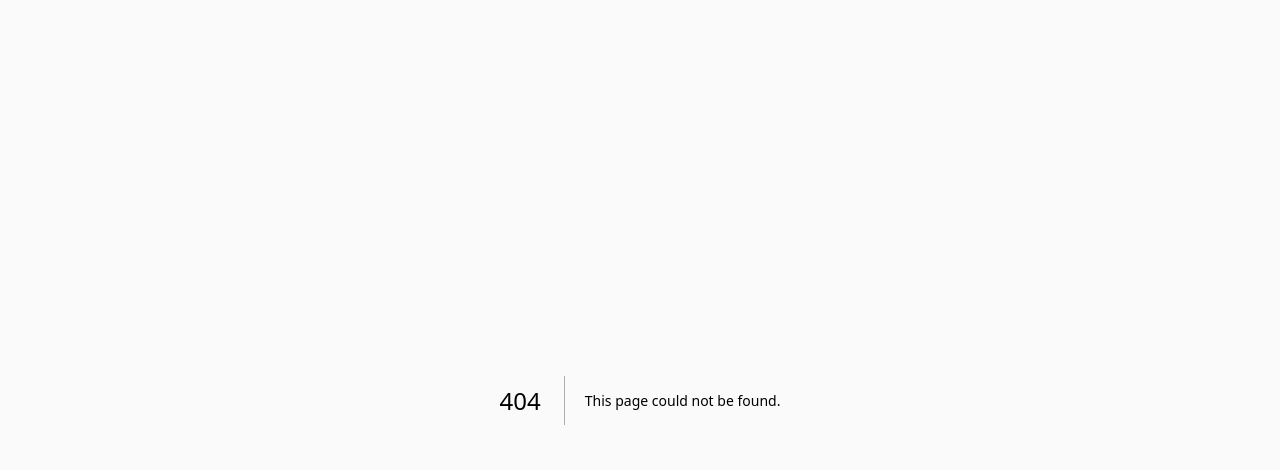
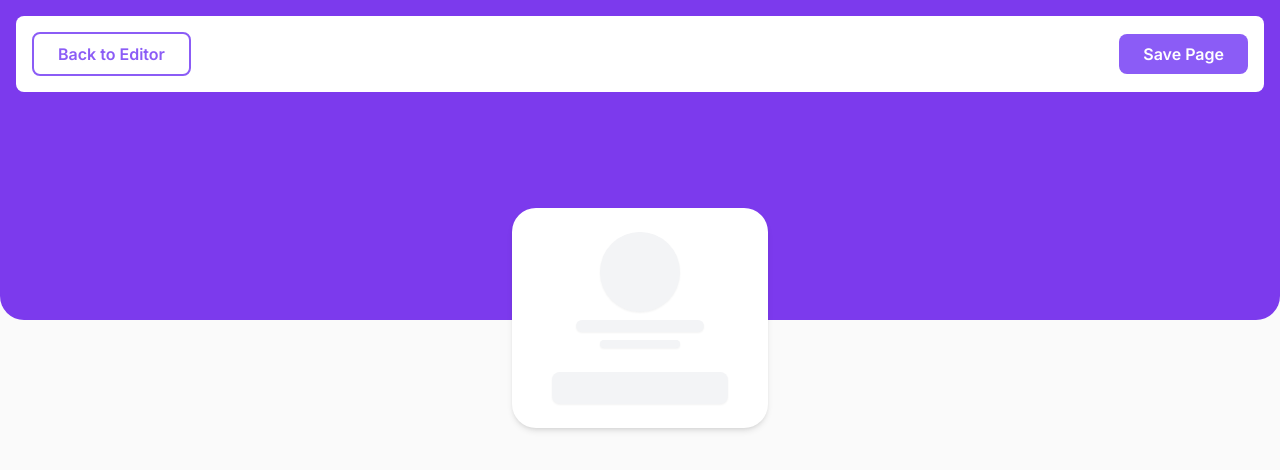
Before and after one commit to Joksa132/link-sharing-app, a Next.js app: page /preview in a window 1280 px wide. Before the commit this address had no page. Shown: the top 470 px of the page. Built offline with nearby package versions, Linux system fonts and the light colour scheme.

Commit message:
create page preview

```diff
--- /dev/null
+++ b/app/preview/page.tsx
@@ -0,0 +1,106 @@
+"use client";
+
+import { ProfileContext } from "@/components/context/ProfileContext";
+import {
+  AvatarSkeleton,
+  EmailSkeleton,
+  LinkSkeleton,
+  NameSkeleton,
+} from "@/components/skeletons";
+import { FaArrowRight } from "react-icons/fa6";
+import { getButtonIcon } from "@/utils/getButtonIcon";
+import Image from "next/image";
+import Link from "next/link";
+import { useContext } from "react";
+import { enqueueSnackbar } from "notistack";
+import { getButtonColor } from "@/utils/getButtonColor";
+
+export default function Preview() {
+  const { links, profileDetails } = useContext(ProfileContext);
+  const fullName = `${profileDetails.firstName} ${profileDetails.lastName}`;
+
+  const handleSavePage = async () => {
+    try {
+      const response = await fetch("/api/page", {
+        method: "POST",
+        body: JSON.stringify({
+          links,
+          profileDetails,
+        }),
+      });
+
+      if (response.ok) {
+        const responseData = await response.json();
+        enqueueSnackbar("Successfully saved this page", { variant: "success" });
+      }
+    } catch (error) {
+      console.log(error);
+    }
+  };
+
+  return (
+    <div className="h-screen w-screen relative">
+      <div className="h-80 bg-violet-600 rounded-b-3xl p-4">
+        <header className="bg-white p-4 flex justify-between items-center rounded-lg">
+          <Link
+            href={"/profile/links"}
+            className="border-[2px] border-violet-500 py-2 px-6 rounded-lg text-violet-500 font-semibold"
+          >
+            Back to Editor
+          </Link>
+          <button
+            onClick={handleSavePage}
+            className="bg-violet-500 py-2 px-6 text-white rounded-lg font-semibold"
+          >
+            Save Page
+          </button>
+        </header>
+      </div>
+      <div className="flex items-center justify-center relative">
+        <div className="bg-white shadow-md absolute rounded-3xl flex flex-col gap-2 py-6 px-10 -top-28 items-center">
+          {profileDetails.avatar ? (
+            <Image
+              className="h-20 w-20 rounded-full"
+              src={profileDetails.avatar}
+              alt="User's avatar"
+            />
+          ) : (
+            <AvatarSkeleton />
+          )}
+          {fullName.trim() ? (
+            <span className="text-2xl font-bold mt-2">{fullName}</span>
+          ) : (
+            <NameSkeleton />
+          )}
+          {profileDetails.email ? (
+            <span className="text-sm font-medium opacity-50 mb-4">
+              {profileDetails.email}
+            </span>
+          ) : (
+            <EmailSkeleton />
+          )}
+          {links[0] && links[0].url ? (
+            links.map((link) => (
+              <a
+                href={`//${link.url}`}
+                key={link.id}
+                target="_blank"
+                className={`w-48 p-2 rounded-lg flex justify-between items-center font-medium ${getButtonColor(
+                  link?.platform
+                )}`}
+              >
+                <div className="flex gap-2 items-center">
+                  {getButtonIcon(link.platform)}
+                  {link.platform}
+                </div>
+                <FaArrowRight />
+              </a>
+            ))
+          ) : (
+            <LinkSkeleton />
+          )}
+        </div>
+      </div>
+    </div>
+  );
+}
```
